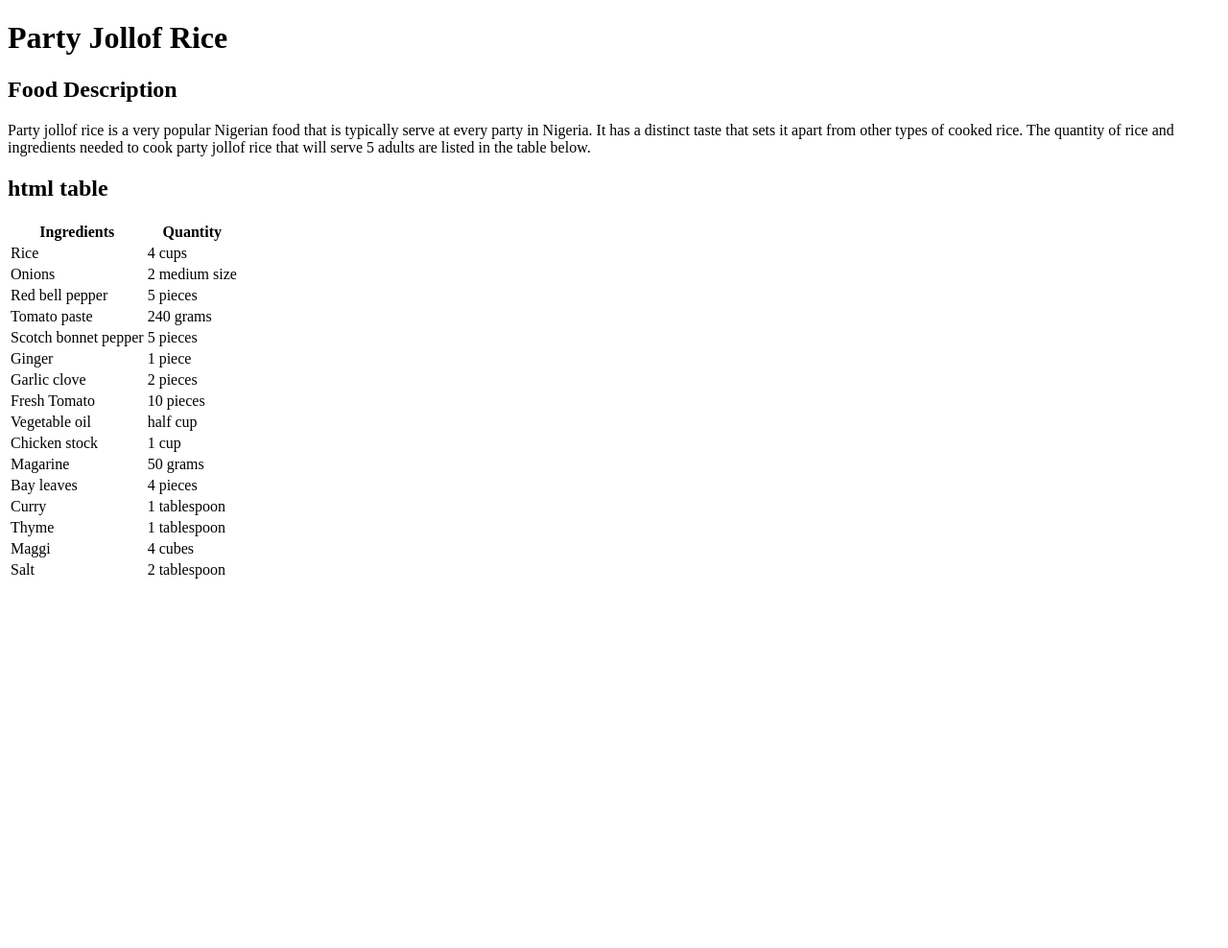
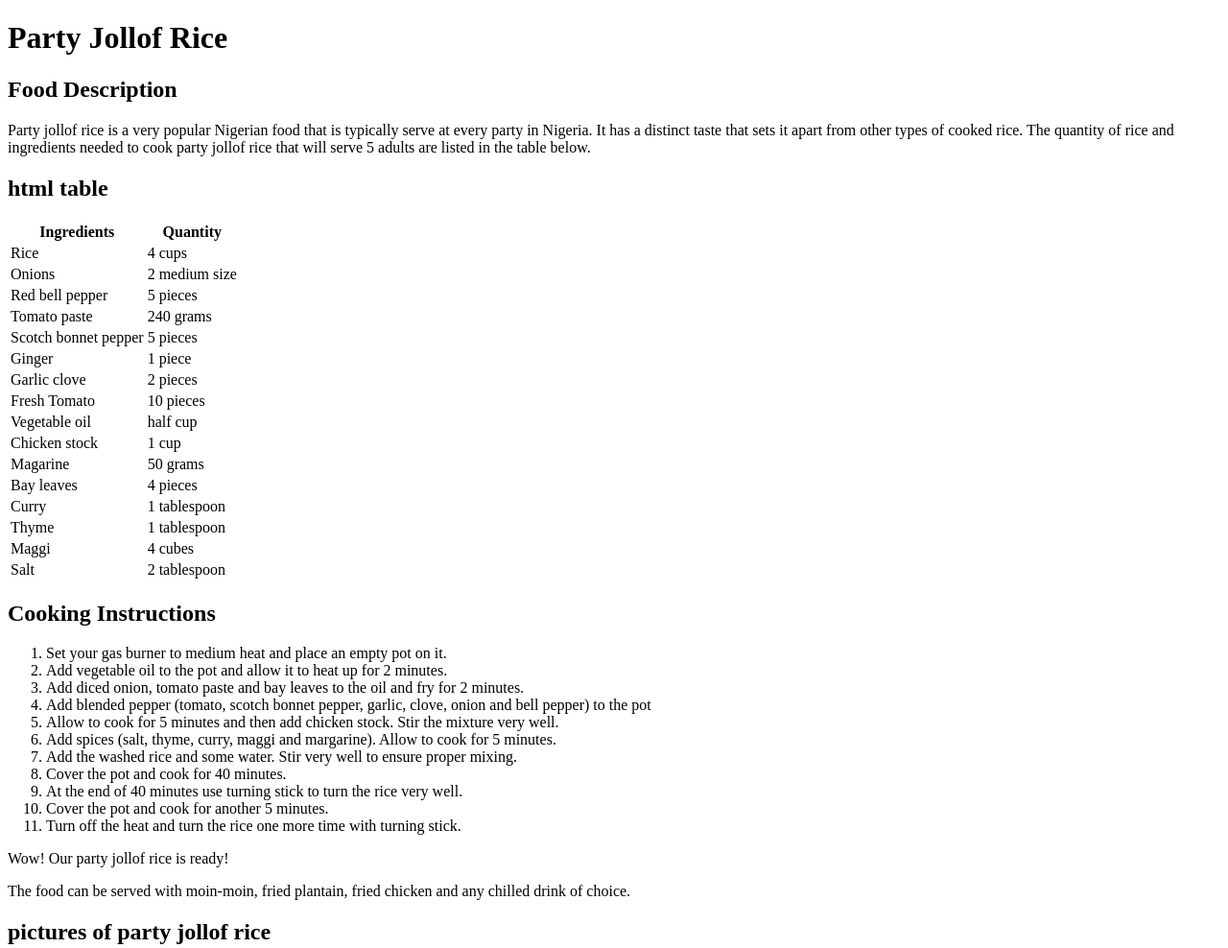
Before and after one commit to Genius1coder/My-Favorite-Meal, a plain HTML site: page index.html in a window 1280 px wide. Shown: the top 988 px of the page at 96% size. Before the commit the page ends 800 px from the top, so only its background shows below. Drawn offline with Linux system fonts and the light colour scheme.

Commit message:
Update index.html
An update to my initial commit.

```diff
--- a/index.html
+++ b/index.html
@@ -91,5 +91,30 @@
 
 
             </div>
+            <div>
+                <h2 id="header"> Cooking Instructions </h2>
+                <ol>
+                    <li> Set your gas burner to medium heat and place an empty pot on it. </li>
+                    <li> Add vegetable oil to the pot and allow it to heat up for 2 minutes. </li>
+                    <li> Add diced onion, tomato paste and bay leaves to the oil and fry for 2 minutes. </li>
+                    <li> Add blended pepper (tomato, scotch bonnet pepper, garlic, clove, onion and bell pepper) to the pot </li>
+                    <li> Allow to cook for 5 minutes and then add chicken stock. Stir the mixture very well. </li>
+                    <li> Add spices (salt, thyme, curry, maggi and margarine). Allow to cook for 5 minutes.</li>
+                    <li> Add the washed rice and some water. Stir very well to ensure proper mixing. </li>
+                    <li> Cover the pot and cook for 40 minutes. </li>
+                    <li> At the end of 40 minutes use turning stick to turn the rice very well. </li>
+                    <li> Cover the pot and cook for another 5 minutes. </li>
+                    <li> Turn off the heat and turn the rice one more time with turning stick. </li>
+            </ol>
+
+            </div>
+            <p> Wow! Our party jollof rice is ready! </p>
+            <p> The food can be served with moin-moin, fried plantain, fried chicken and any chilled drink of choice. </p>
+      <h2 id="header"> pictures of party jollof rice</h2>
+      <image src="https://sisijemimah.com/wp-content/uploads/2015/06/IMG_7971.jpg" alt="A bowl of jollof rice"
+      <image src="https://img-global.cpcdn.com/recipes/d3eb638f59734132/640x640sq70/photo.webp" alt="Jollof rice and fried meat"
+      <image src="https://www.shutterstock.com/image-photo/chicken-jollof-rice-plantains-600w-2135119383.jpg" alt="Jollof rice and fried plantain"
+      <image src="https://www.shutterstock.com/image-photo/one-most-popular-food-ghana-600w-189236060.jpg" alt="Jollof rice and fresh fish"
+
     </body>
 </html>
```
